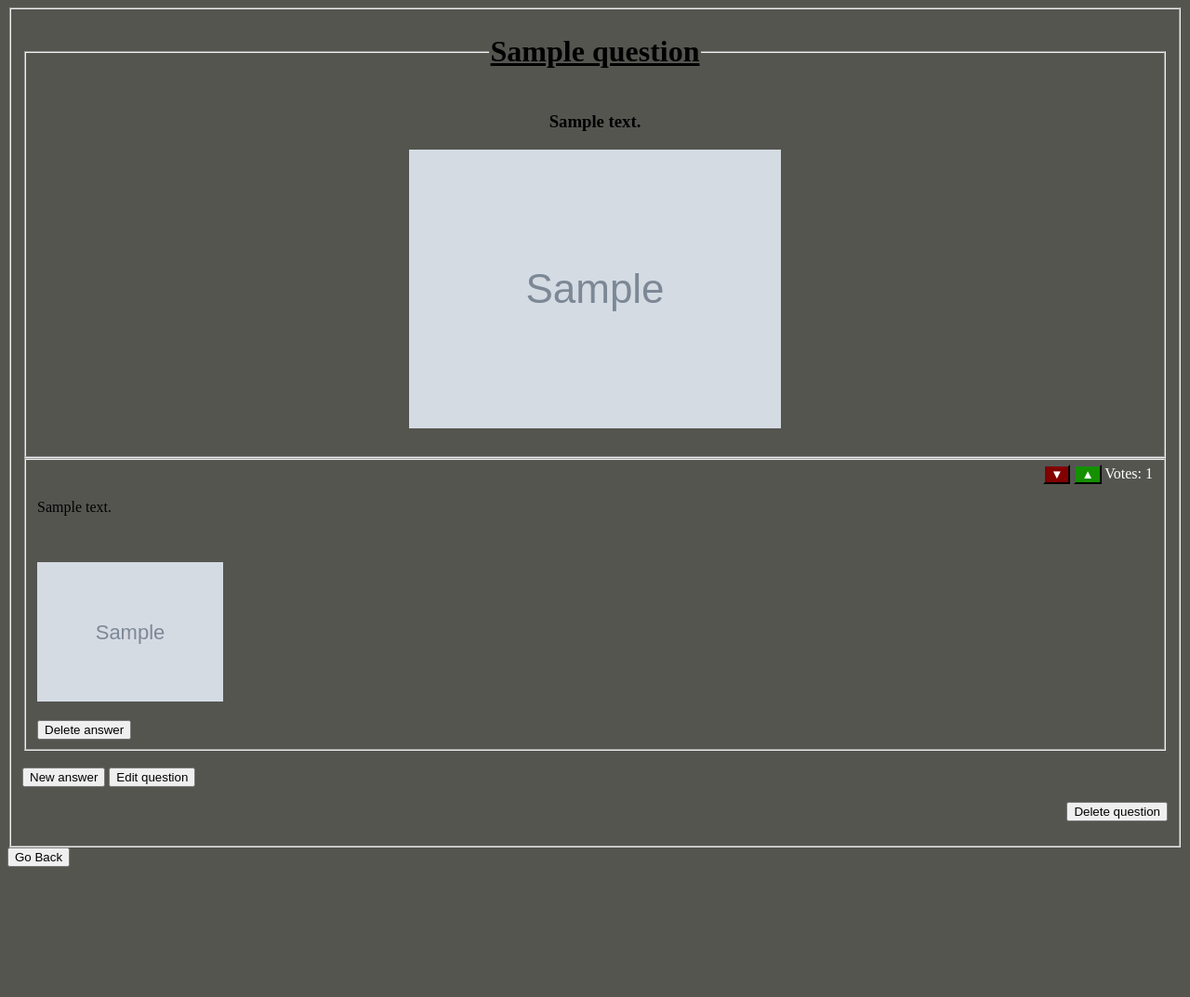
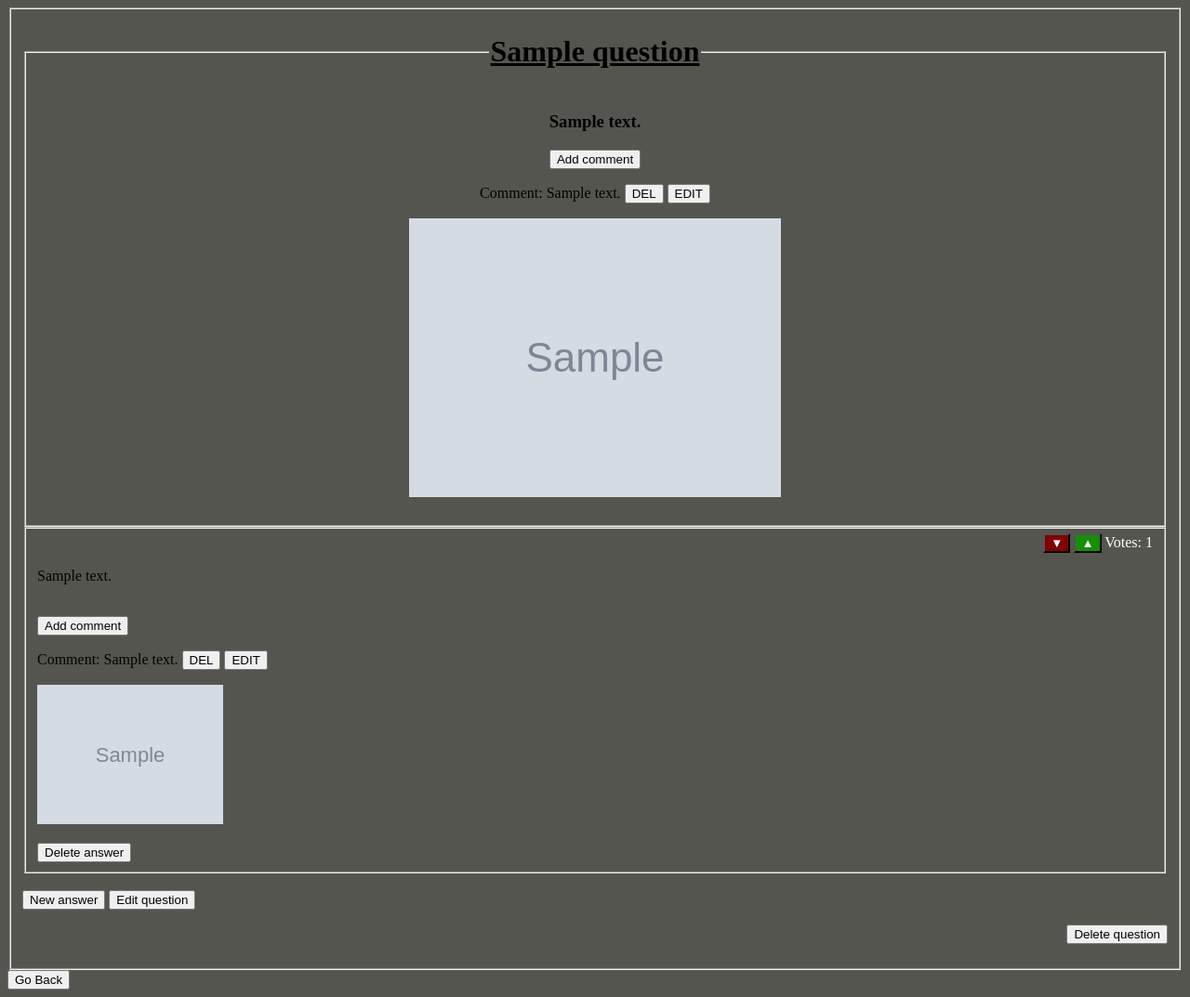
Before and after one commit to zwalter23/ask_mate_sandbox, a Flask app: page /question/1 in a window 1280 px wide. Shown: the whole page at 93% size. Before the commit the page ends 933 px from the top, so only its background shows below. Run offline with Flask 2, Linux system fonts and the light colour scheme; grey boxes marked "Sample" are stand-in pictures; a database or web service that is not in the repository returns one stand-in record (values such as "Sample title"); some libraries are stand-ins or nearby versions.

Commit message:
Add files via upload

```diff
--- a/templates/question.html
+++ b/templates/question.html
@@ -14,7 +14,17 @@
                         {% if quest["id"] == id %}
                     <legend align="center"><u><h1><b>{{ quest["title"] }}</b></h1></u></legend>
                     <h3>{{ quest["message"] }}</h3>
-                        {% if quest["image"] %}
+                    <button onclick="window.location.href='/add_comment/{{ quest['id'] }}';" type="submit">Add comment</button>
+                    {% for comm in comment %}
+                    {% if comm["question_id"] == id %}
+                    <p>Comment: {{ comm['message'] }}
+                    <button onclick="window.location.href='/comment/{{ comm['id'] }}/delete/{{ quest['id'] }}';" type="submit">DEL</button>
+                    <button onclick="window.location.href='/comment/{{ comm['id'] }}/edit/{{ quest['id'] }}';" type="submit">EDIT</button>
+                    </p>
+
+                    {% endif %}
+                    {% endfor %}
+                        {% if quest['image'] %}
                     <p><img alt="{{ quest['image'] }}" src="/static/img/question/{{ quest['image'] }}" style="height:300px"></p>
                         {% endif %}
                 </fieldset>
@@ -28,6 +38,15 @@
                                 Votes: {{ answ["vote_number"] }}
                             </div>
                         <p>{{ answ["message"] }}</p><br>
+                        <button onclick="window.location.href='/comment/{{ answ['id'] }}/add/{{ quest['id'] }}';" type="submit">Add comment</button>
+                            {% for comm in comment %}
+                            {% if comm["answer_id"] == answ["id"] %}
+                            <p>Comment: {{ comm['message'] }}
+                            <button onclick="window.location.href='/comment/{{ comm['id'] }}/delete/{{ quest['id'] }}';" type="submit">DEL</button>
+                            <button onclick="window.location.href='/comment/{{ comm['id'] }}/edit/{{ quest['id'] }}';" type="submit">EDIT</button>
+                            </p>
+                            {% endif %}
+                            {% endfor %}
                                 {% if answ["image"] %}
                                 <p><img src="/static/img/answer/{{ answ['image'] }}" style="width:200px"></p>
                                 {% endif %}
```
Also changed, not shown: templates/add_answer_comment.html (added, +14 -0 lines), templates/add_comment.html (added, +14 -0 lines).
